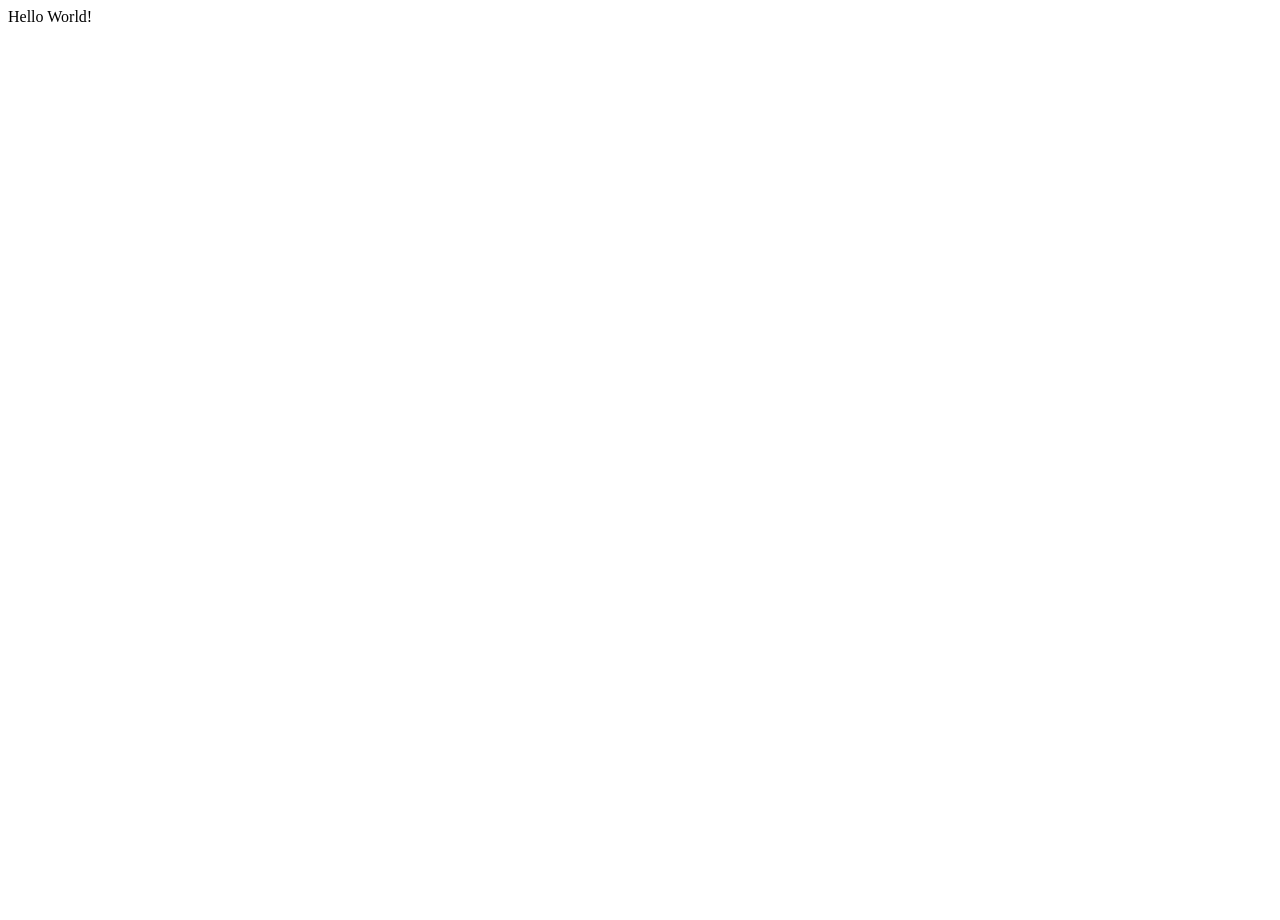
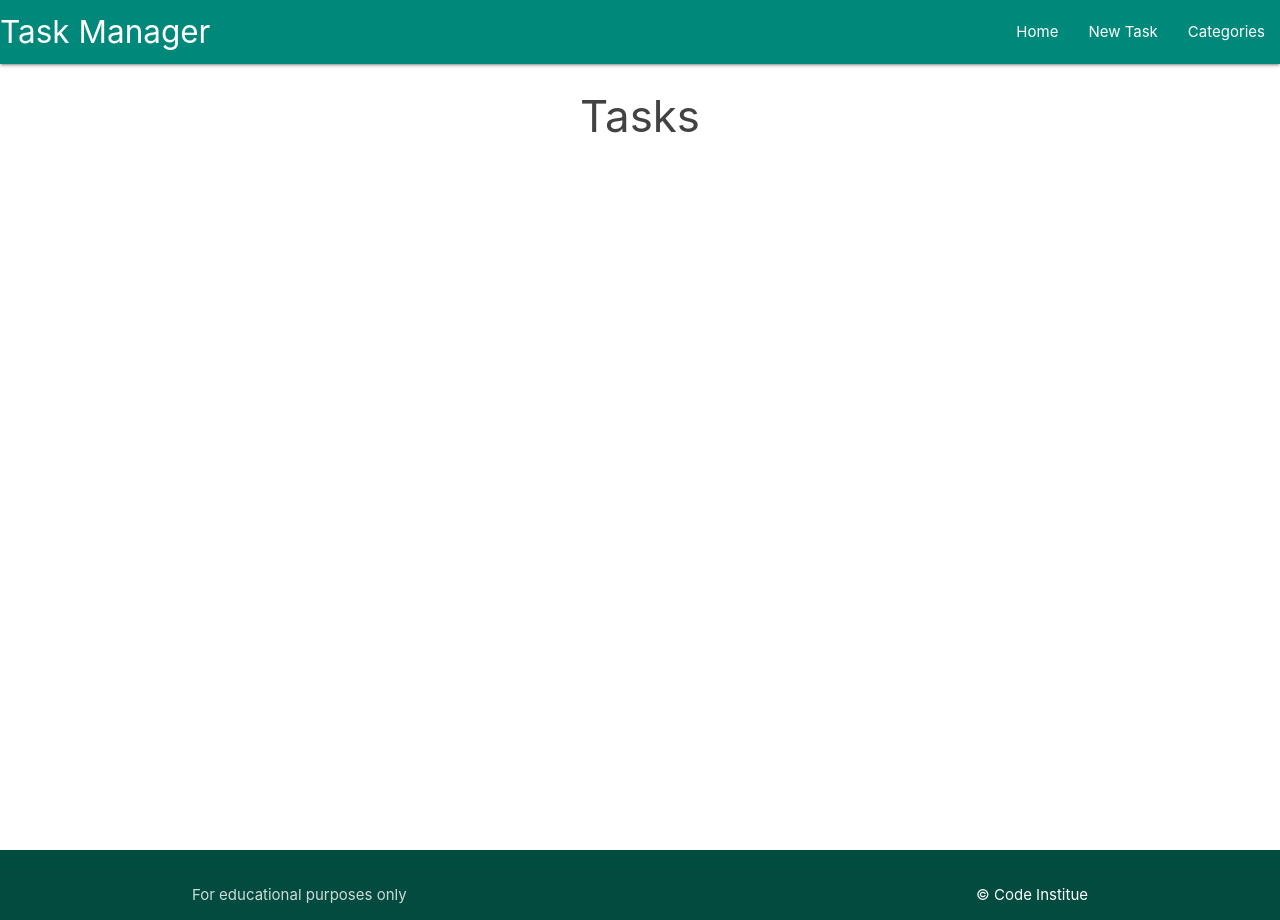
Before and after one commit to tdawes93/flask-sqlalchemy-task-manager, a Flask app: page / in a window 1280 px wide. Before the commit the page is almost empty. Run offline with Flask 2, Linux system fonts and the light colour scheme.

Commit message:
Add nav, main and footer using materialie. Add task.html page and basijs and css

```diff
--- a/taskmanager/routes.py
+++ b/taskmanager/routes.py
@@ -5,4 +5,4 @@ from taskmanager.models import Task, Category
 
 @app.route("/")
 def home():
-    return render_template("base.html")
+    return render_template("tasks.html")
--- /dev/null
+++ b/taskmanager/static/css/style.css
@@ -0,0 +1,10 @@
+
+  body {
+    display: flex;
+    min-height: 100vh;
+    flex-direction: column;
+  }
+
+  main {
+    flex: 1 0 auto;
+  }
--- /dev/null
+++ b/taskmanager/static/js/script.js
@@ -0,0 +1,5 @@
+document.addEventListener("DOMContentLoaded", function() {
+    // sidenav initialization
+    let sidenav = document.querySelectorAll(".sidenav");
+    M.Sidenav.init(sidenav);
+});
--- a/taskmanager/templates/base.html
+++ b/taskmanager/templates/base.html
@@ -1,12 +1,58 @@
 <!DOCTYPE html>
 <html lang="en">
+
 <head>
     <meta charset="UTF-8">
     <meta http-equiv="X-UA-Compatible" content="IE=edge">
     <meta name="viewport" content="width=device-width, initial-scale=1.0">
+    <link rel="stylesheet" href="https://cdnjs.cloudflare.com/ajax/libs/font-awesome/5.15.3/css/all.min.css"
+        integrity="sha512-iBBXm8fW90+nuLcSKlbmrPcLa0OT92xO1BIsZ+ywDWZCvqsWgccV3gFoRBv0z+8dLJgyAHIhR35VZc2oM/gI1w=="
+        crossorigin="anonymous" referrerpolicy="no-referrer" />
+    <link rel="stylesheet" href="https://cdnjs.cloudflare.com/ajax/libs/materialize/1.0.0/css/materialize.min.css">
+    <link rel="stylesheet" href="{{ url_for('static', filename='css/style.css') }}">
     <title>Task Manager</title>
 </head>
+
 <body>
-    Hello World!
+    <header>
+        <nav class="teal darken-1">
+            <div class="nav-wrapper">
+                <a href="#!" class="brand-logo">Task Manager</a>
+                <a href="#" data-target="mobile-demo" class="sidenav-trigger"><i class="fas fa-bars"></i></a>
+                <ul class="right hide-on-med-and-down">
+                    <li><a href="{{ url_for('home') }}">Home</a></li>
+                    <li><a href="">New Task</a></li>
+                    <li><a href="">Categories</a></li>
+                </ul>
+            </div>
+        </nav>
+
+        <ul class="sidenav" id="mobile-demo">
+            <li><a href="{{ url_for('home') }}">Home</a></li>
+            <li><a href="">New Task</a></li>
+            <li><a href="">Categories</a></li>
+        </ul>
+    </header>
+
+    <main class="container">
+        {% block content %}
+        {% endblock %}
+    </main>
+
+    <footer class="page-footer teal darken-4">
+
+        <div class="footer-copyright">
+            <div class="container">
+                For educational purposes only
+                <a class="white-text right" href="https://codeinstitue.net" target="_blank">&copy; Code Institue</a>
+            </div>
+        </div>
+    </footer>
+
+    <!-- Compiled and minified JavaScript -->
+    <script src="https://cdnjs.cloudflare.com/ajax/libs/materialize/1.0.0/js/materialize.min.js"></script>
+    <script src="{{ url_for('static', filename='js/script.js') }}"></script>
+
 </body>
+
 </html>
--- /dev/null
+++ b/taskmanager/templates/tasks.html
@@ -0,0 +1,6 @@
+{% extends "base.html" %}
+{% block content %}
+
+<h3 class="grey-text text-darken-3 center-align">Tasks</h3>
+
+{% endblock %}
```
